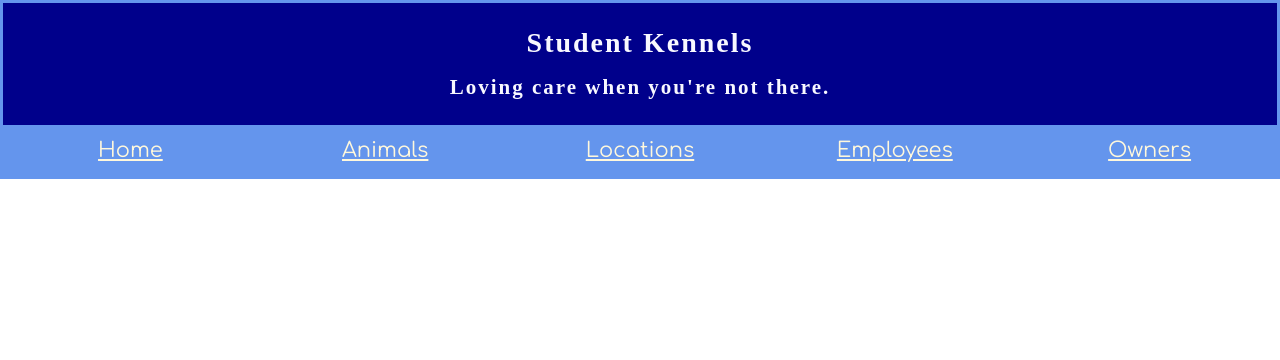
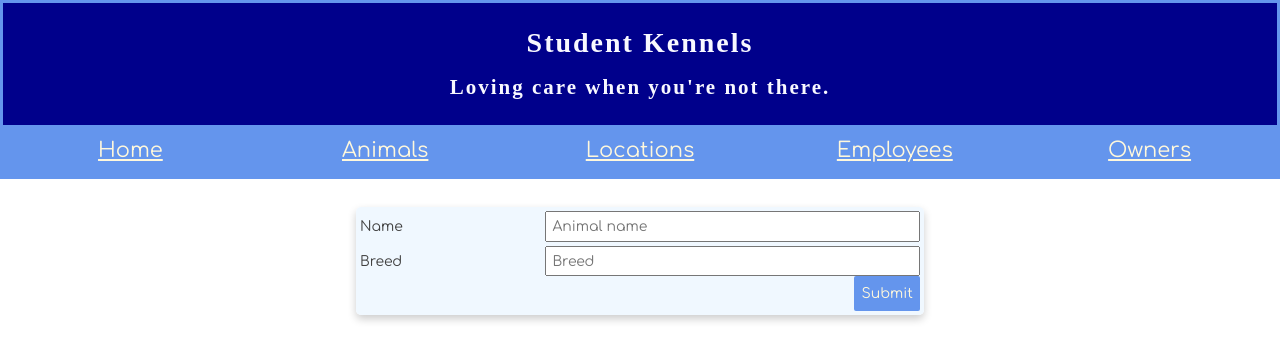
Before and after one commit to rhc822/React, a React (Create React App) app: page /animals/new in a window 1280 px wide. Shown: the top 360 px of the page. Built offline with nearby package versions, Linux system fonts and the light colour scheme; a web font is replaced by a local one.

Commit message:
Continuing to work on adding adding details and included in this branch is follow-along work for chapters 7 (adding a history) and 9 (Adding animals with React)

```diff
--- a/src/components/ApplicationViews.js
+++ b/src/components/ApplicationViews.js
@@ -3,8 +3,10 @@ import React, { Component } from 'react'
 import Home from './home/Home'
 import AnimalList from './animal/AnimalList'
 import AnimalDetail from './animal/AnimalDetail'
+import AnimalForm from './animal/AnimalForm'
 //only include these once they are built - previous practice exercise
 import LocationList from './location/LocationList'
+import LocationDetail from './location/LocationDetail'
 import EmployeeList from './employee/EmployeeList'
 import OwnerList from './owner/OwnerList'
 
@@ -18,13 +20,16 @@ class ApplicationViews extends Component {
         <Route exact path="/" render={(props) => {
           return <Home />
         }} />
+        <Route path="/animals/new" render={(props) => {
+          return <AnimalForm {...props} />
+        }} />
 {/* {Make sure you add the `exact` attribute here} */}
         <Route exact path="/animals" render={(props) => {
-          return <AnimalList />
+          return <AnimalList {...props}/>
         }} />
         <Route path="/animals/:animalId(\d+)" render={(props) => {
-          console.log(props)
-// Pass the animalId to the AnimalDetailComponent
+          // console.log(props)
+// props.match.params.animalId grabs the ID from the URL.
           return <AnimalDetail animalId={parseInt(props.match.params.animalId)}
           {...props}
           />
@@ -41,8 +46,11 @@ class ApplicationViews extends Component {
         <Route path="/employees" render={(props) => {
             return <EmployeeList />
         }} />
-        <Route path="/locations" render={(props) => {
+        <Route exact path="/locations" render={(props) => {
             return <LocationList />
+        }} />
+        <Route path="/locations/:locationId(\d+)" render={(props) =>{
+          return <LocationDetail locationId={parseInt(props.match.params.locationId)}/>
         }} />
         <Route path="/owners" render={(props) => {
             return <OwnerList />
--- a/src/components/animal/AnimalDetail.css
+++ b/src/components/animal/AnimalDetail.css
@@ -0,0 +1,47 @@
+.card {
+    /* Add shadows to create the "card" effect */
+    box-shadow: 0 4px 8px 0 rgba(0,0,0,0.2);
+    transition: 0.3s;
+    border-radius: 5px; /* 5px rounded corners */
+    background: aliceblue;
+    margin-bottom: 2em;
+    flex: 0 1 24%;
+  }
+
+  .card-content {
+    padding: .5em;
+  }
+
+  .card-content h3 {
+    margin-top: 0;
+    margin-bottom: .5em;
+    font-weight: bold;
+    color: rgb(43, 112, 241);
+  }
+
+  .card-content p {
+    font-size: 80%;
+    color: darkslategrey;
+  }
+
+  .content-petname {
+    color: darkslategrey;
+  }
+
+  .card button {
+    background-color: cornflowerblue;
+    border: none;
+    color: cornsilk;
+    text-align: center;
+    text-decoration: none;
+    display: inline-block;
+    font-size: 14px;
+    padding: .5em;
+    border-radius: 2px;
+    margin: .1em;
+    width: 100%;
+  }
+
+  .card button:hover {
+    background-color: darkblue;
+  }
--- /dev/null
+++ b/src/components/animal/AnimalForm.css
@@ -0,0 +1,60 @@
+fieldset {
+    max-width: 40em;
+    padding: 4px;
+    margin: 2em auto;
+    border: 0 none;
+    box-shadow: 0 4px 8px 0 rgba(0,0,0,0.2);
+    border-radius: 5px;
+    background: aliceblue;
+}
+
+fieldset input, fieldset button{
+    box-sizing: border-box;
+    padding: .2em .4em;
+    margin: .2em 0;
+    outline: none;
+    box-shadow: none;
+}
+
+fieldset button {
+    max-width: 9em;
+    padding: .5em;
+    margin: .3em auto;
+    background-color: cornflowerblue;
+    border: none;
+    color: cornsilk;
+    text-align: center;
+    text-decoration: none;
+    display: inline-block;
+    font-size: 14px;
+    border-radius: 2px;
+    width: 100%;
+    cursor: pointer;
+}
+
+fieldset label {
+    box-sizing: border-box;
+    user-select: none;
+    cursor: pointer;
+}
+fieldset input:focus + label {
+    color: #933;
+}
+
+fieldset .formgrid {
+    display: grid;
+    grid-template-columns: 1fr 1em 2fr;
+    grid-gap: .3em .6em;
+    grid-auto-flow: dense;
+    align-items: center;
+}
+
+fieldset input, fieldset button {
+    grid-column: 2 /4;
+    width: auto;
+    margin: 0
+}
+
+fieldset .alignRight {
+    text-align: right;
+}
--- /dev/null
+++ b/src/components/animal/AnimalForm.js
@@ -0,0 +1,75 @@
+import React, { Component } from 'react';
+import AnimalManager from '../../modules/AnimalManager';
+import './AnimalForm.css'
+
+class AnimalForm extends Component {
+    state = {
+        animalName: "",
+        breed: "",
+        loadingStatus: false,
+    };
+
+    handleFieldChange = evt => {
+        const stateToChange = {};
+        stateToChange[evt.target.id] = evt.target.value;
+        this.setState(stateToChange);
+    };
+
+    /*  Local method for validation, set loadingStatus, create animal      object, invoke the AnimalManager post method, and redirect to the full animal list
+    */
+    constructNewAnimal = evt => {
+        evt.preventDefault();
+        if (this.state.animalName === "" || this.state.breed === "") {
+            window.alert("Please input an animal name and breed");
+        } else {
+            this.setState({ loadingStatus: true });
+            const animal = {
+                name: this.state.animalName,
+                breed: this.state.breed,
+            };
+
+            // Create the animal and redirect user to animal list
+            AnimalManager.post(animal)
+            .then(() => this.props.history.push("/animals"));
+        }
+    };
+
+    render(){
+
+        return(
+            <>
+            <form>
+                <fieldset>
+                    <div className="formgrid">
+                        <input
+                        type="text"
+                        required
+                        onChange={this.handleFieldChange}
+                        id="animalName"
+                        placeholder="Animal name"
+                        />
+                        <label htmlFor="animalName">Name</label>
+                        <input
+                        type="text"
+                        required
+                        onChange={this.handleFieldChange}
+                        id="breed"
+                        placeholder="Breed"
+                        />
+                        <label htmlFor="breed">Breed</label>
+                    </div>
+                    <div className="alignRight">
+                        <button
+                        type="button"
+                        disabled={this.state.loadingStatus}
+                        onClick={this.constructNewAnimal}
+                        >Submit</button>
+                    </div>
+                </fieldset>
+            </form>
+        </>
+        )
+    }
+}
+
+export default AnimalForm
--- a/src/components/location/LocationCard.js
+++ b/src/components/location/LocationCard.js
@@ -1,4 +1,5 @@
 import React, { Component } from 'react';
+import { Link } from "react-router-dom";
 
 class LocationCard extends Component {
     render() {
@@ -9,7 +10,8 @@ class LocationCard extends Component {
                     <img src={require("./location.jpg")} alt="location image" />
                 </picture>
                 <h3>Location: <span className="card-locationname">{this.props.location.address}</span></h3>
-                <button type="button" onClick={() => this.props.deleteLocation(this.props.location.id)}>Location destroyed with the press of a button (what power I have, Mwa ha ha)</button>
+                <button type="button" onClick={() => this.props.deleteLocation(this.props.location.id)}>Location destroyed, BOOM!</button>
+                <Link to={`/locations/${this.props.location.id}`}><button>Details</button></Link>
             </div>
         </div>
         );
--- /dev/null
+++ b/src/components/location/LocationDetail.js
@@ -0,0 +1,41 @@
+import React, { Component } from 'react';
+import LocationsManager from '../../modules/LocationsManager';
+import './LocationDetail.css'
+
+/* This component shows the details of an individual location. */
+
+class LocationDetail extends Component {
+
+    state = {
+        address: "",
+    }
+
+/* compoenentDidMount gets an individual location (via ID) then sets the state to that location. */
+
+    componentDidMount(){
+        LocationsManager.get(this.props.locationID)
+            .then((location) => {
+                this.setState({
+                    address: location.address
+                })
+            })
+    }
+
+/* This section puts the info on the DOM */
+
+    render() {
+        return (
+            <div className="card">
+                <div className="card-content">
+                    <picture>
+                        <img src={require('./location.jpg')} alt="location" />
+                    </picture>
+                        <h3>Location:{this.state.address}</h3>
+                </div>
+            </div>
+        )
+    }
+
+}
+
+export default LocationDetail;
--- a/src/components/location/LocationList.js
+++ b/src/components/location/LocationList.js
@@ -30,7 +30,7 @@ deleteLocation = id => {
 }
 
 render(){
-    console.log(this.state)
+    // console.log(this.state)
     return(
         <div className="container-cards">
             {this.state.locations.map(location =>
--- a/src/modules/AnimalManager.js
+++ b/src/modules/AnimalManager.js
@@ -14,5 +14,14 @@ export default {
         method: "DELETE"
     })
     .then(result => result.json())
-  }
+  },
+  post(newAnimal) {
+    return fetch(`${remoteURL}/animals`, {
+        method: "POST",
+        headers: {
+            "Content-Type": "application/json"
+        },
+        body: JSON.stringify(newAnimal)
+    }).then(data => data.json())
 }
+}
```
Also changed, not shown: api/kennel.json (+15 -0 lines), src/components/animal/AnimalDetail.js (+5 -2 lines), src/components/animal/AnimalList.js (+14 -4 lines), src/components/location/LocationDetail.css (added).
